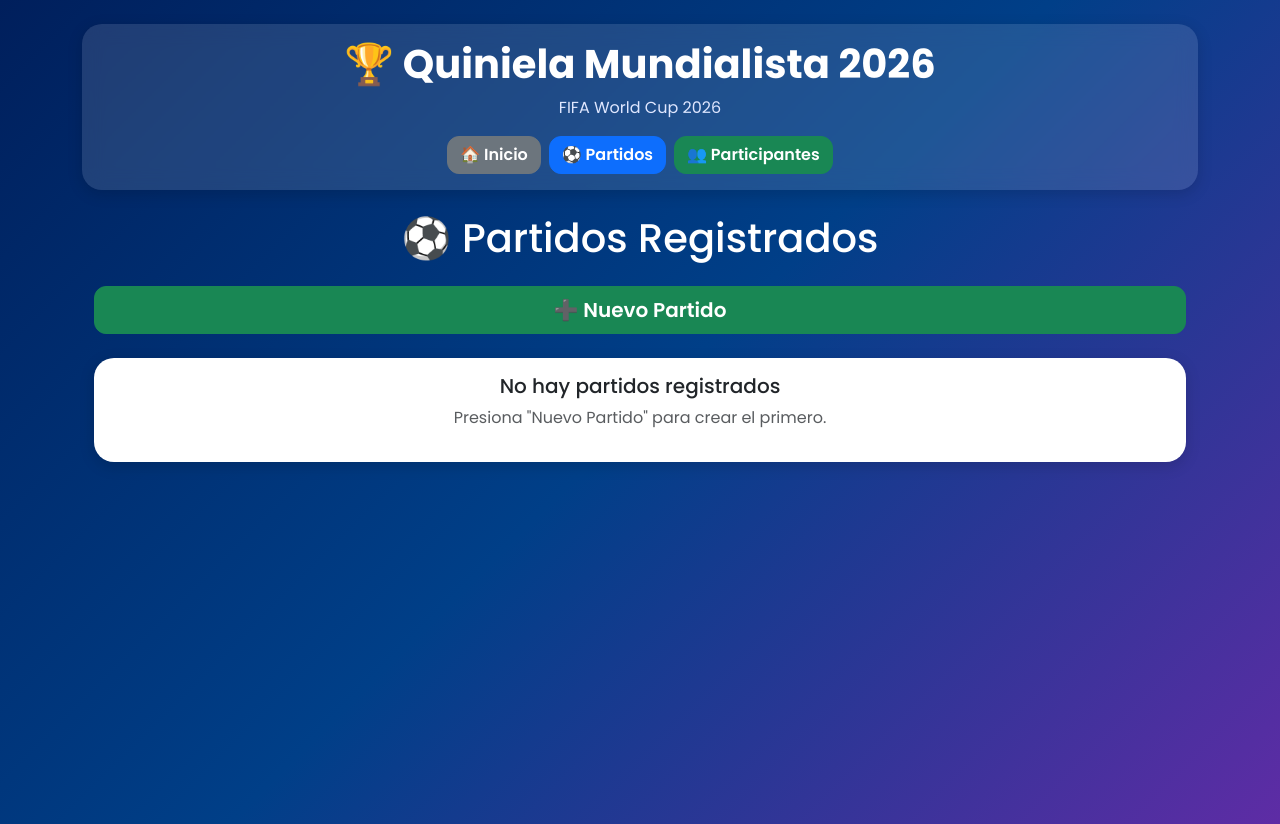
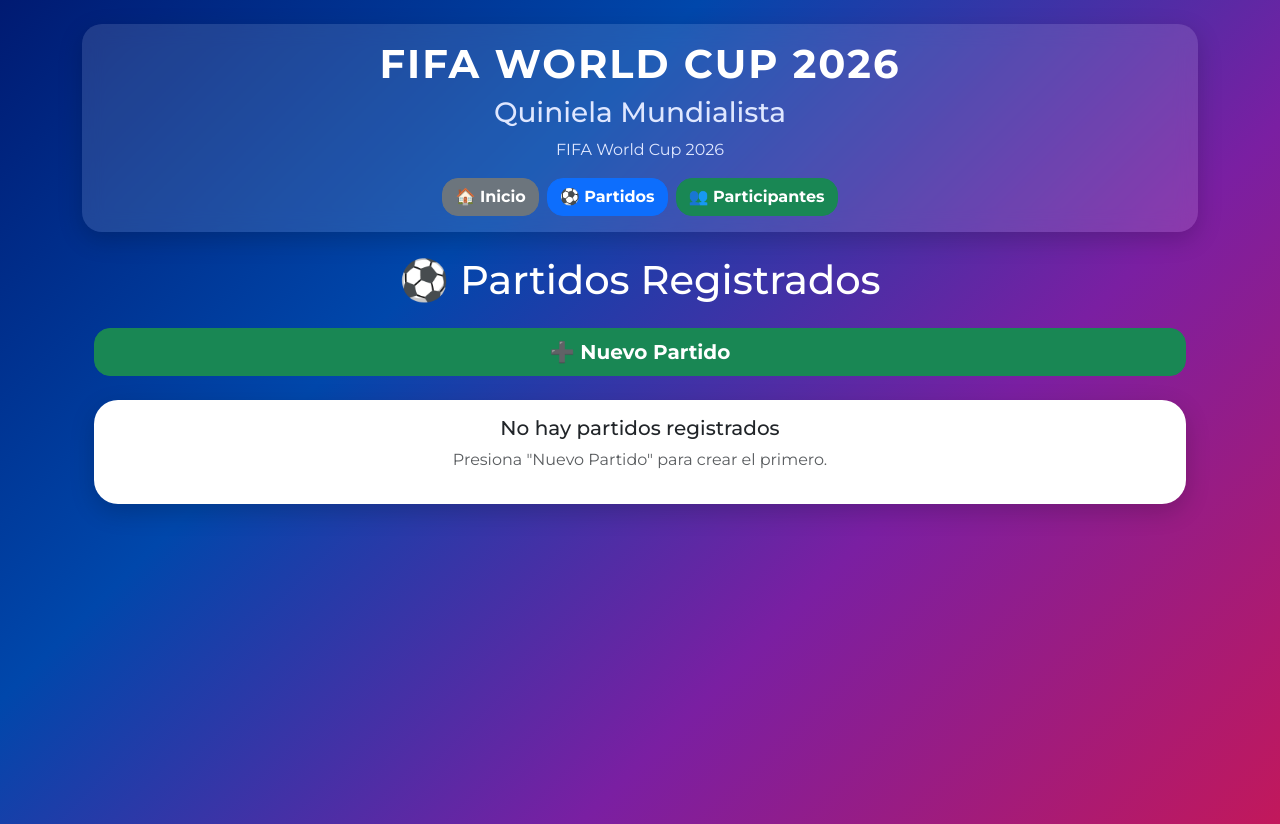
Before and after one commit to OmarBZ27/quiniela-mundialista, a Flask app: page /partidos in a window 1280 px wide. Run offline with Flask 3, Linux system fonts and the light colour scheme; data that the repository does not hold is empty; some libraries are stand-ins or nearby versions.

Commit message:
Prueba base html

```diff
--- a/templates/base.html
+++ b/templates/base.html
@@ -10,18 +10,20 @@
 
     <link href="https://cdn.jsdelivr.net/npm/bootstrap@5.3.7/dist/css/bootstrap.min.css" rel="stylesheet">
 
-    <link href="https://fonts.googleapis.com/css2?family=Poppins:wght@300;400;500;600;700&display=swap" rel="stylesheet">
+    <link href="https://fonts.googleapis.com/css2?family=Montserrat:wght@400;500;600;700;800&display=swap" rel="stylesheet">
 
     <style>
 
         body{
-            font-family:'Poppins',sans-serif;
+            font-family:'Montserrat',sans-serif;
 
             background: linear-gradient(
                 135deg,
-                #001f5c,
-                #003f88,
-                #5e2ca5
+                 #001A72,
+                #0047AB,
+                #7A1FA2,
+                #C2185B
+
             );
 
             min-height:100vh;
@@ -38,13 +40,13 @@
 
         .card{
             border:none;
-            border-radius:20px;
-            box-shadow:0 4px 15px rgba(0,0,0,.15);
+            border-radius:24px;
+            box-shadow:0 8px 24px rgba(0,0,0,.18);
         }
 
         .btn{
-            border-radius:12px;
-            font-weight:600;
+            border-radius:16px;
+            font-weight:700;
         }
 
         .navbar-custom{
@@ -55,6 +57,11 @@
 
         .table{
             background:white;
+        }
+
+        .titulo-principal{
+            letter-spacing:2px;
+            text-transform:uppercase;
         }
 
     </style>
@@ -70,8 +77,12 @@
         <div class="card-body text-center">
 
             <h1 class="titulo-principal">
-                🏆 Quiniela Mundialista 2026
+                FIFA WORLD CUP 2026
             </h1>
+
+            <h3 class="subtitulo">
+                Quiniela Mundialista
+            </h3>
 
             <p class="subtitulo mb-3">
                 FIFA World Cup 2026
```
